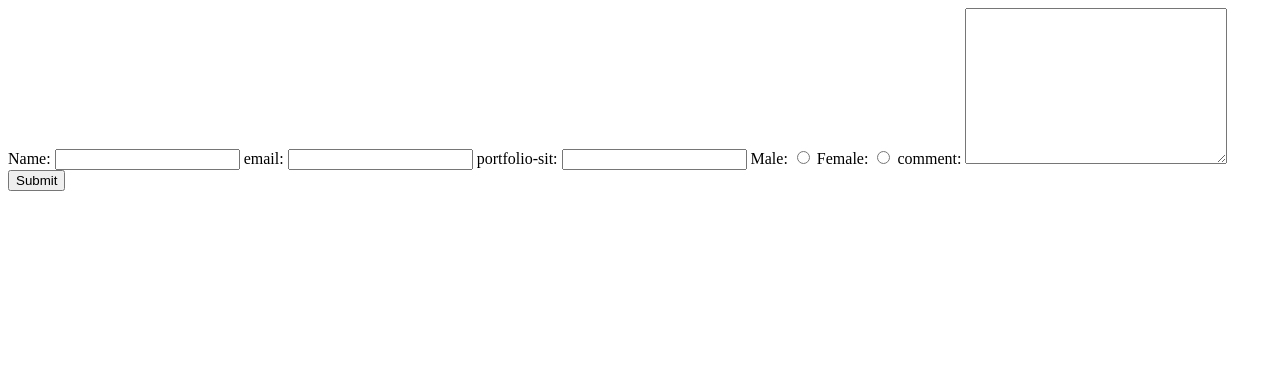
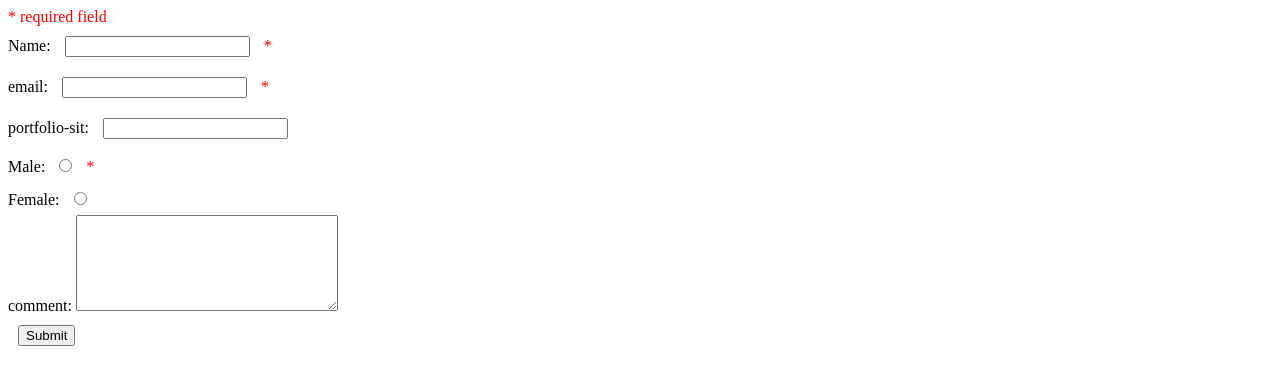
Before and after one commit to Saddamwassan/php-practice, a PHP site: page /form_validation.php in a window 1280 px wide. Shown: the top 385 px of the page. Run offline with PHP 8.4, Linux system fonts and the light colour scheme.

Commit message:
form validation done

```diff
--- a/form_validation.php
+++ b/form_validation.php
@@ -1,10 +1,39 @@
 <?php
-$name = $email = $site = $gender = $site = "";
+$name = $email  = $gender = $site = $comment =  "";
+$nameError = $emailError =  $genderError = "";
 if($_SERVER["REQUEST_METHOD"] == "POST"){
-$name = $_POST["name"];
-$email = $_POST["email"];
-$gender = $_POST["gender"];
-$site = $_POST["site"];
+  // name
+  if(empty($_POST["name"])){
+    $nameError = "name is required";
+  }else{
+    $name = test_input($_POST["name"]);
+    // if(preg_match('/a-zA-Z[]/',$name))
+  }
+  // email
+  if(empty($_POST["email"])){
+    $emailError = "email is required";
+  }else{
+    $email = test_input($_POST["email"]);
+  }
+  // gender
+  if(empty($_POST["gender"])){
+    $genderError = "gender is required";
+  }else{
+    $gender = test_input($_POST["gender"]);
+  }
+  // website
+  if(empty($_POST["site"])){
+    $site = "";
+  }else{
+    $site = test_input($_POST["site"]);
+  }
+   // comment
+   if(empty($_POST["comment"])){
+    $comment = "";
+  }else{
+    $comment = test_input($_POST["comment"]);
+  }
+
 }
 function test_input($data) {
   $data = trim($data);
@@ -19,15 +48,34 @@ function test_input($data) {
     <meta charset="UTF-8">
     <meta name="viewport" content="width=device-width, initial-scale=1.0">
     <title>form_validation</title>
+    <style>
+      span{
+        color:red;
+      }
+      input{
+        margin:10px;
+      }
+    </style>
 </head>
 <body>
     <form method="post" action ="<?php echo htmlspecialchars($_SERVER["PHP_SELF"]); ?>">
+      <span>* required field</span>
+      <br>
       Name:  <input type="text" name="name">
+      <span>*<?php echo $nameError?></span>
+      <br>
       email: <input type="text" name= "email">
+      <span>*<?php echo $emailError?></span>
+      <br>
       portfolio-sit: <input type="text" name="site">
+      <br>
       Male: <input type="radio" name="gender" value="male">
+      <span>*<?php echo $genderError?></span>
+      <br>
       Female: <input type="radio" name="gender" value="female">
-      comment: <textarea name="comment" id="comment" cols="30" rows="10"></textarea>
+      <br>
+      comment: <textarea name="comment" id="comment" cols="30" rows="6"></textarea>
+      <br>
       <input type="submit" name="submit" value="Submit">
     </form>
     <?php
@@ -35,7 +83,6 @@ function test_input($data) {
     echo $email."<br>";
     echo $site."<br>";
     echo $gender."<br>";
-
     ?>
 </body>
 </html>
```
